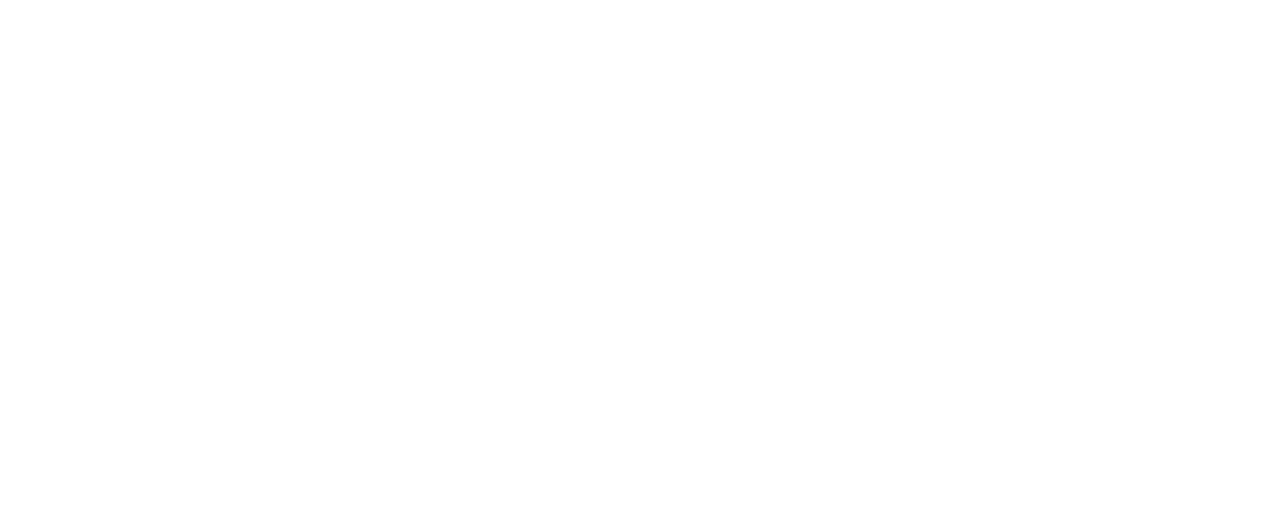
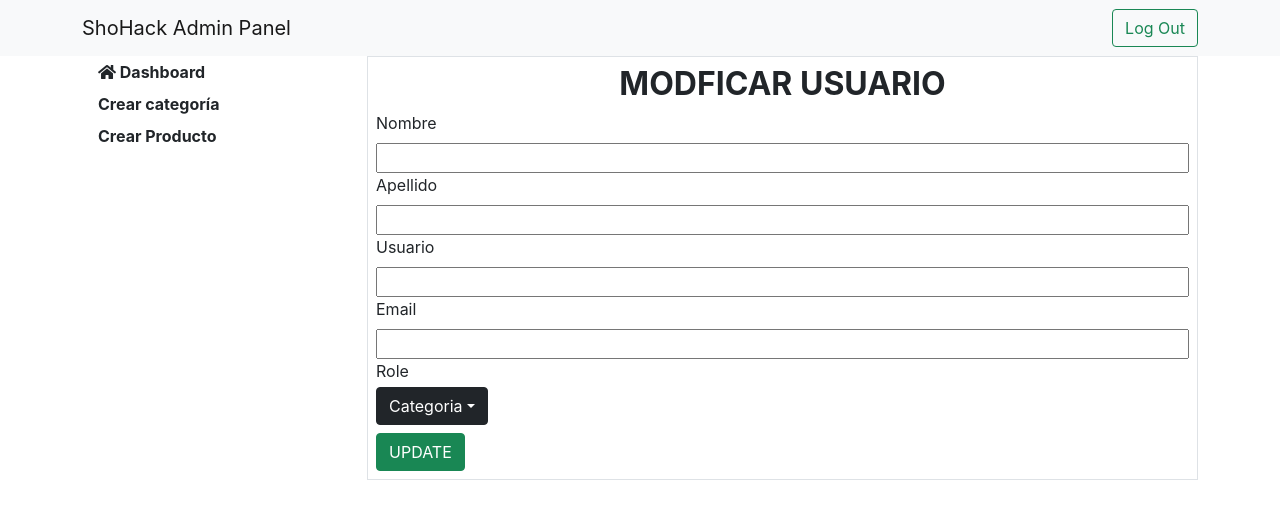
Before and after one commit to AleNunez7/Admin-ShoHack, a React (Create React App) app in the folder admin-shohack/: page /usuario/modificar/1 in a window 1280 px wide. Shown: the top 518 px of the page. Built offline with nearby package versions, Linux system fonts and the light colour scheme; no server answers.

Commit message:
Se creo lista de usuarios
funciona el boton de eliminar y modificar a nivel de front

```diff
--- a/admin-shohack/src/App.jsx
+++ b/admin-shohack/src/App.jsx
@@ -3,7 +3,8 @@
 import Admin from "./Components/Admin/Admin";
 import Home from "./Components/Dashboard/Home";
 import Create from "./Components/CRUD_Product/Create";
-import Update from "./Components/CRUD_Product/Update";
+import UpdateProduct from "./Components/CRUD_Product/UpdateProduct";
+import UpdateUser from "./Components/CRUD_User/UpdateUser";
 
 function App() {
   return (
@@ -13,7 +14,8 @@
           <Route exact path="/admin" component={Admin} />
           <Route path="/dashboard" component={Home} />
           <Route path="/producto/crear" component={Create} />
-          <Route path="/producto/modificar/:id" component={Update} />
+          <Route path="/producto/modificar/:id" component={UpdateProduct} />
+          <Route path="/usuario/modificar/:id" component={UpdateUser} />
         </Switch>
       </BrowserRouter>
     </div>
--- /dev/null
+++ b/admin-shohack/src/Components/CRUD_Product/UpdateProduct.jsx
@@ -0,0 +1,119 @@
+import React from "react";
+import Navbar from "../Dashboard/Navbar";
+import SidebarMenu from "../Dashboard/SidebarMenu";
+import { useEffect, useState } from "react";
+import axios from "axios";
+import { useParams, useHistory } from "react-router-dom";
+
+function Update() {
+  const [product, setProduct] = useState([]);
+  const [name, setName] = useState("");
+  const [description, setDescription] = useState("");
+  const [image, setImage] = useState("");
+  const [price, setPrice] = useState("");
+  const [stock, setStock] = useState("");
+  const [category, setCategory] = useState("");
+  const params = useParams();
+  const history = useHistory();
+
+  useEffect(() => {
+    const getProduct = async () => {
+      const response = await axios({
+        method: "GET",
+        url: "http://localhost:8000/products/" + params.id,
+      });
+      setName(response.data.name);
+      setDescription(response.data.description);
+      setPrice(response.data.price);
+      setStock(response.data.stock);
+      setCategory(response.data.category);
+    };
+    getProduct();
+  }, []);
+
+  async function handleUpdate() {
+    const response = await axios({
+      method: "PATCH",
+      url: "http://localhost:8000/products/" + params.id,
+      data: { name, description, price, stock, category },
+    });
+    history.push("/dashboard");
+  }
+
+  return (
+    <>
+      <Navbar />
+      <div className="container">
+        <div className="row">
+          <div className="col-sm-3">
+            <SidebarMenu />
+          </div>
+          <div className="col-sm-9">
+            <div className="border p-2">
+              <h2 className="text-center fw-bold"> MODFICAR PRODUCTO</h2>
+              <form onSubmit={handleUpdate}>
+                <label htmlFor="">Nombre</label>
+                <input
+                  className="w-100 mt-2"
+                  type="text"
+                  name="name"
+                  value={name}
+                  onChange={(ev) => setName(ev.target.value)}
+                />
+
+                <label htmlFor="">Descripción</label>
+                <input
+                  className="w-100 mt-2"
+                  type="text"
+                  name="description"
+                  value={description}
+                  onChange={(ev) => setDescription(ev.target.value)}
+                />
+
+                <label htmlFor="">Imagen</label>
+                <input
+                  className="w-100 mt-2"
+                  type="file"
+                  name="image"
+                  value={image}
+                  onChange={(ev) => setImage(ev.target.value)}
+                />
+
+                <label htmlFor="">Precio</label>
+                <input
+                  className="w-100 mt-2"
+                  type="text"
+                  name="price"
+                  value={price}
+                  onChange={(ev) => setPrice(ev.target.value)}
+                />
+
+                <label htmlFor="">Stock</label>
+                <input
+                  className="w-100 mt-2"
+                  type="text"
+                  name="stock"
+                  value={stock}
+                  onChange={(ev) => setStock(ev.target.value)}
+                />
+
+                <label htmlFor="">Categoría</label>
+                <input
+                  className="w-100 mt-2"
+                  type="text"
+                  name="category"
+                  value={category}
+                  onChange={(ev) => setCategory(ev.target.value)}
+                />
+
+                <button class="btn btn-success mt-2">UPDATE</button>
+              </form>
+            </div>
+          </div>
+        </div>
+      </div>
+    </>
+  );
+}
+
+export default Update;
--- /dev/null
+++ b/admin-shohack/src/Components/CRUD_User/UpdateUser.jsx
@@ -0,0 +1,126 @@
+import React from "react";
+import Navbar from "../Dashboard/Navbar";
+import SidebarMenu from "../Dashboard/SidebarMenu";
+import { useEffect, useState } from "react";
+import axios from "axios";
+import { useParams, useHistory } from "react-router-dom";
+
+function UpdateUser() {
+  const [firstname, setFisrtname] = useState("");
+  const [lastname, setLastname] = useState("");
+  const [username, setUsername] = useState("");
+  const [email, setEmail] = useState("");
+  const [role, setRole] = useState("");
+  const params = useParams();
+  const history = useHistory();
+
+  useEffect(() => {
+    const getUser = async () => {
+      const response = await axios({
+        method: "GET",
+        url: "http://localhost:8000/users/" + params.id,
+      });
+      setFisrtname(response.data.firstname);
+      setLastname(response.data.lastname);
+      setUsername(response.data.username);
+      setEmail(response.data.email);
+      setRole(response.data.role);
+    };
+    getUser();
+  }, []);
+
+  async function handleUpdate() {
+    const response = await axios({
+      method: "PATCH",
+      url: "http://localhost:8000/users/" + params.id,
+      data: { firstname, lastname, username, email, role },
+    });
+    history.push("/dashboard");
+  }
+
+  return (
+    <>
+      <Navbar />
+      <div className="container">
+        <div className="row">
+          <div className="col-sm-3">
+            <SidebarMenu />
+          </div>
+          <div className="col-sm-9">
+            <div className="border p-2">
+              <h2 className="text-center fw-bold"> MODFICAR USUARIO</h2>
+              <form onSubmit={handleUpdate}>
+                <label htmlFor="">Nombre</label>
+                <input
+                  className="w-100 mt-2"
+                  type="text"
+                  name="firstname"
+                  value={firstname}
+                  onChange={(ev) => setFisrtname(ev.target.value)}
+                />
+
+                <label htmlFor="">Apellido</label>
+                <input
+                  className="w-100 mt-2"
+                  type="text"
+                  name="lastname"
+                  value={lastname}
+                  onChange={(ev) => setLastname(ev.target.value)}
+                />
+
+                <label htmlFor="">Usuario</label>
+                <input
+                  className="w-100 mt-2"
+                  type="text"
+                  name="username"
+                  value={username}
+                  onChange={(ev) => setUsername(ev.target.value)}
+                />
+
+                <label htmlFor="">Email</label>
+                <input
+                  className="w-100 mt-2"
+                  type="text"
+                  name="email"
+                  value={email}
+                  onChange={(ev) => setEmail(ev.target.value)}
+                />
+
+                <label htmlFor="">Role</label>
+                <div className="dropdown text-center d-flex justify-content-start mt-1">
+                  <button
+                    className="btn btn-dark dropdown-toggle"
+                    type="button"
+                    id="dropdownMenuButton2"
+                    data-bs-toggle="dropdown"
+                    aria-expanded="false"
+                  >
+                    Categoria
+                  </button>
+                  <ul
+                    className="dropdown-menu dropdown-menu-dark "
+                    aria-labelledby="dropdownMenuButton2"
+                  >
+                    <li>
+                      <a className="dropdown-item" href="#">
+                        Customer
+                      </a>
+                    </li>
+                    <li>
+                      <a className="dropdown-item" href="#">
+                        Admin
+                      </a>
+                    </li>
+                  </ul>
+                </div>
+                <button class="btn btn-success mt-2">UPDATE</button>
+              </form>
+            </div>
+          </div>
+        </div>
+      </div>
+    </>
+  );
+}
+
+export default UpdateUser;
--- a/admin-shohack/src/Components/Dashboard/Home.jsx
+++ b/admin-shohack/src/Components/Dashboard/Home.jsx
@@ -7,8 +7,10 @@
 
 function Home() {
   const [products, setProducts] = useState([]);
+  const [users, setUsers] = useState([]);
   const user = useSelector((state) => state.user);
   console.log(user);
+
   function handleProductDelete(productToDelete) {
     axios({
       method: "delete",
@@ -22,6 +24,17 @@
     );
   }
 
+  function handleUserDelete(userToDelete) {
+    axios({
+      method: "delete",
+      url: "http://localhost:8000/users/" + userToDelete._id,
+      headers: {
+        Authorization: `Bearer ${user.token}`,
+      },
+    });
+    setUsers((users) => users.filter((user) => user._id !== userToDelete._id));
+  }
+
   useEffect(() => {
     const getProduct = async () => {
       const response = await axios({
@@ -32,6 +45,7 @@
         },
       });
       setProducts(response.data.products);
+      setUsers(response.data.users);
     };
     getProduct();
   }, []);
@@ -45,6 +59,7 @@
             <SidebarMenu />
           </div>
           <div className="col-sm-9">
+            <p className="text-center fw-bold fs-3 my-3">PRODUCTOS</p>
             <table class="table table-striped">
               <thead>
                 <tr>
@@ -87,6 +102,48 @@
                 })}
               </tbody>
             </table>
+            <p className="text-center fw-bold fs-3 my-3">USUARIOS</p>
+            <table class="table table-striped">
+              <thead>
+                <tr>
+                  <th>Nombre</th>
+                  <th>Apellido</th>
+                  <th>Usuario</th>
+                  <th>Email</th>
+                  <th>Role</th>
+                  <th>Acción</th>
+                </tr>
+              </thead>
+              <tbody>
+                {users.map((user) => {
+                  return (
+                    <tr>
+                      <th>{user.firstname}</th>
+                      <th>{user.lastname}</th>
+                      <th>{user.username}</th>
+                      <th>{user.email}</th>
+                      <th>{user.role}</th>
+
+                      <th>
+                        <a
+                          href={`/usuario/modificar/${user._id}`}
+                          className="btn btn-primary text-white me-2"
+                        >
+                          <i class="fas fa-edit"></i>
+                        </a>
+
+                        <button
+                          onClick={() => handleUserDelete(user)}
+                          className="btn btn-danger text-white"
+                        >
+                          <i class="fas fa-trash"></i>
+                        </button>
+                      </th>
+                    </tr>
+                  );
+                })}
+              </tbody>
+            </table>
           </div>
         </div>
       </div>
```
Also changed, not shown: admin-shohack/src/Components/CRUD_Product/Product.jsx (deleted).
